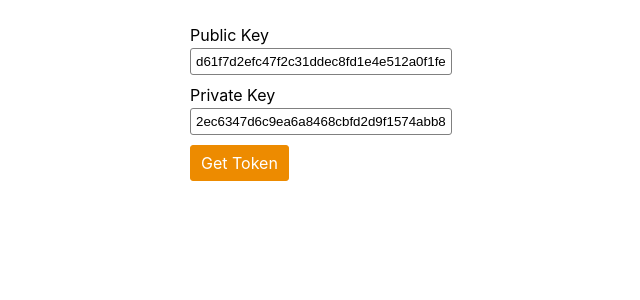
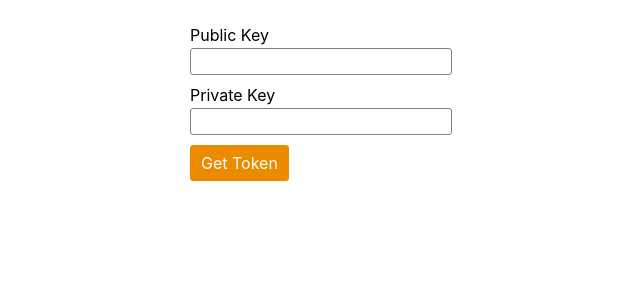
Before and after one commit to kesiah/forcemanager, a React (Create React App) app: page /login in a window 1280 px wide. Shown: the top 300 px of the page, without its empty margins (325-965 px from the left). Built offline with nearby package versions, Linux system fonts and the light colour scheme.

Commit message:
remove default values at login page

```diff
--- a/src/components/Login/Login.js
+++ b/src/components/Login/Login.js
@@ -10,8 +10,8 @@ class Login extends Component {
   Auth = new AuthHelperMethods();
 
   state = {
-    publicKey: 'd61f7d2efc47f2c31ddec8fd1e4e512a0f1fe',
-    privateKey: '2ec6347d6c9ea6a8468cbfd2d9f1574abb85ee60874828ad66b24490a8e2219d4c553e7d1ddc6',
+    publicKey: '',
+    privateKey: '',
   }
 
   handleFormSubmit = (data, setSubmitting) => {
```
